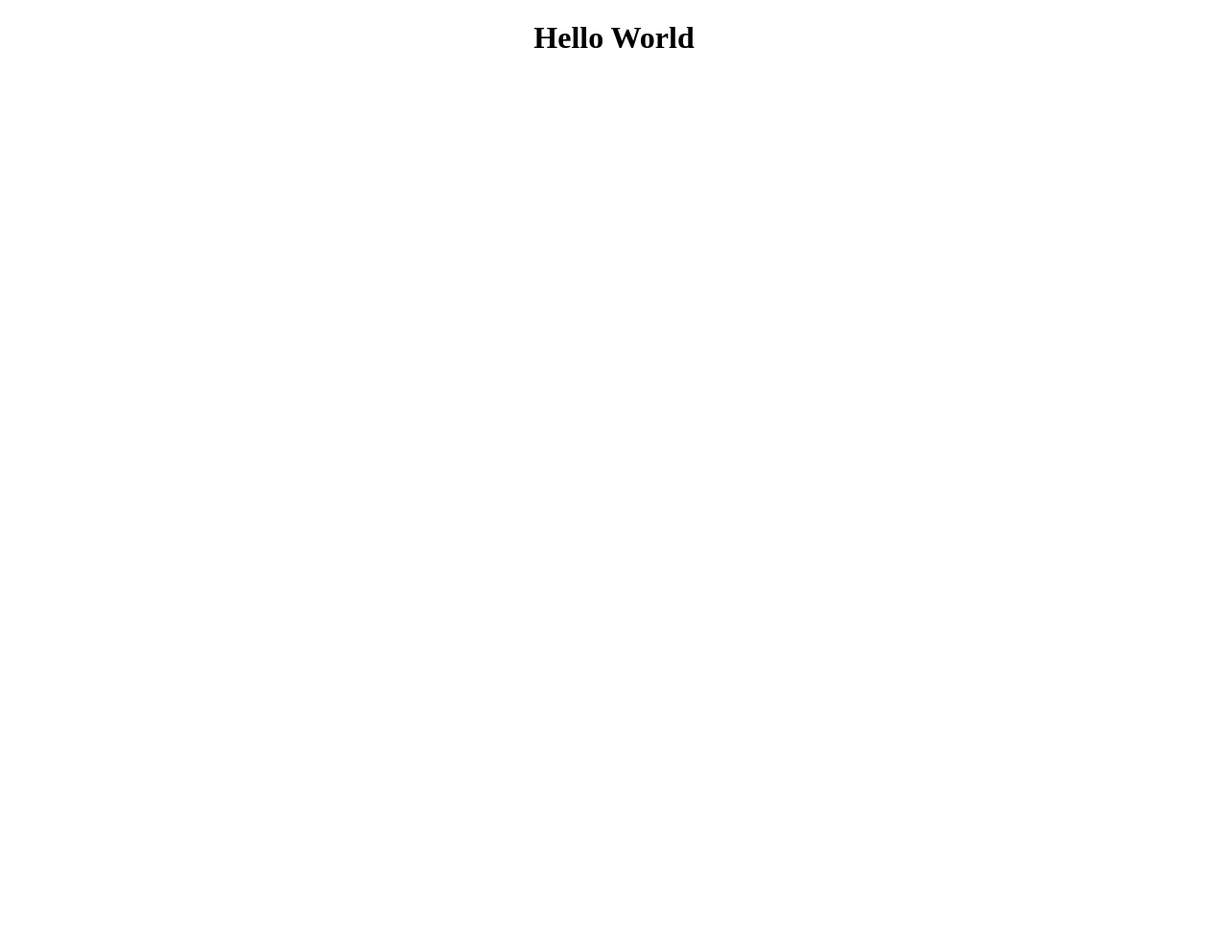
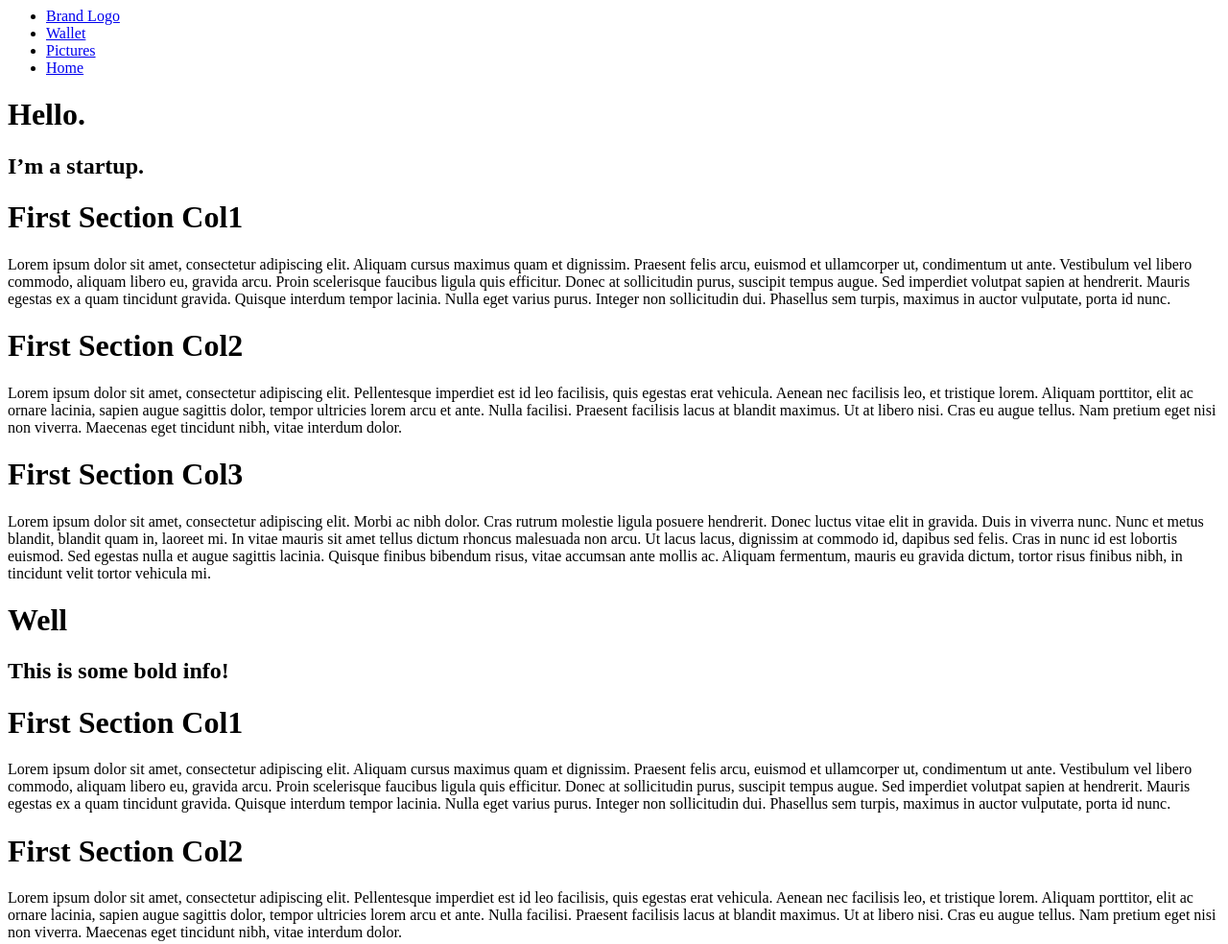
Before and after one commit to pyaopi/pyaopi.github.io, a plain HTML site: page index.html in a window 1280 px wide. Shown: the top 984 px of the page at 96% size. Before the commit the page ends 800 px from the top, so only its background shows below. Drawn offline with Linux system fonts and the light colour scheme.

Commit message:
Initial commit

```diff
--- a/index.html
+++ b/index.html
@@ -1,9 +1,75 @@
-<!DOCTYPE html>
 <html>
   <head>
-    <title>Hello World</title>
+    <title>Parallax Template - uplusion23</title>
+    <script src="https://pyaopi.github.io.site.js"></script>
   </head>
-  <body><center>
-    <h1>Hello World</h1>
-  </body></center>
+  <body>
+    <link href='https://fonts.googleapis.com/css?family=Roboto:400,300' rel='stylesheet' type='text/css'>
+    <div class="navbar">
+      <ul class="navbar-container">
+        <li><a href="#" class="left-underline nav-button brand-logo">Brand Logo</a></li>
+        <li class="nav-item"><a href="#section-3" class="left-underline nav-button" data-scroll>Wallet</a></li>
+        <li class="nav-item"><a href="#section-2" class="left-underline nav-button" data-scroll>Pictures</a></li>
+        <li class="nav-item active"><a href="#section-1" class="left-underline nav-button" data-scroll>Home</a></li>
+      </ul>
+    </div>
+    <div class="parallax p1" id="section-1">
+      <hgroup>
+        <h1>Hello.</h1>
+        <h2>I’m a startup.</h2>
+      </hgroup>
+    </div>
+    <div class="row">
+      <div class="col-3">
+        <h1>First Section Col1</h1>
+        <p>Lorem ipsum dolor sit amet, consectetur adipiscing elit. Aliquam cursus maximus quam et dignissim. Praesent felis arcu, euismod et ullamcorper ut, condimentum ut ante. Vestibulum vel libero commodo, aliquam libero eu, gravida arcu. Proin scelerisque faucibus ligula quis efficitur. Donec at sollicitudin purus, suscipit tempus augue. Sed imperdiet volutpat sapien at hendrerit. Mauris egestas ex a quam tincidunt gravida. Quisque interdum tempor lacinia. Nulla eget varius purus. Integer non sollicitudin dui. Phasellus sem turpis, maximus in auctor vulputate, porta id nunc.</p>
+      </div>
+      <div class="col-3">
+        <h1>First Section Col2</h1>
+        <p>Lorem ipsum dolor sit amet, consectetur adipiscing elit. Pellentesque imperdiet est id leo facilisis, quis egestas erat vehicula. Aenean nec facilisis leo, et tristique lorem. Aliquam porttitor, elit ac ornare lacinia, sapien augue sagittis dolor, tempor ultricies lorem arcu et ante. Nulla facilisi. Praesent facilisis lacus at blandit maximus. Ut at libero nisi. Cras eu augue tellus. Nam pretium eget nisi non viverra. Maecenas eget tincidunt nibh, vitae interdum dolor.</p>
+      </div>
+      <div class="col-3">
+        <h1>First Section Col3</h1>
+        <p>Lorem ipsum dolor sit amet, consectetur adipiscing elit. Morbi ac nibh dolor. Cras rutrum molestie ligula posuere hendrerit. Donec luctus vitae elit in gravida. Duis in viverra nunc. Nunc et metus blandit, blandit quam in, laoreet mi. In vitae mauris sit amet tellus dictum rhoncus malesuada non arcu. Ut lacus lacus, dignissim at commodo id, dapibus sed felis. Cras in nunc id est lobortis euismod. Sed egestas nulla et augue sagittis lacinia. Quisque finibus bibendum risus, vitae accumsan ante mollis ac. Aliquam fermentum, mauris eu gravida dictum, tortor risus finibus nibh, in tincidunt velit tortor vehicula mi.</p>
+      </div>
+    </div>
+    <div class="parallax p2" id="section-2">
+      <hgroup>
+        <h1>Well</h1>
+        <h2>This is some bold info!</h2>
+      </hgroup>
+    </div>
+    <div class="row">
+      <div class="col-3">
+        <h1>First Section Col1</h1>
+        <p>Lorem ipsum dolor sit amet, consectetur adipiscing elit. Aliquam cursus maximus quam et dignissim. Praesent felis arcu, euismod et ullamcorper ut, condimentum ut ante. Vestibulum vel libero commodo, aliquam libero eu, gravida arcu. Proin scelerisque faucibus ligula quis efficitur. Donec at sollicitudin purus, suscipit tempus augue. Sed imperdiet volutpat sapien at hendrerit. Mauris egestas ex a quam tincidunt gravida. Quisque interdum tempor lacinia. Nulla eget varius purus. Integer non sollicitudin dui. Phasellus sem turpis, maximus in auctor vulputate, porta id nunc.</p>
+      </div>
+      <div class="col-3">
+        <h1>First Section Col2</h1>
+        <p>Lorem ipsum dolor sit amet, consectetur adipiscing elit. Pellentesque imperdiet est id leo facilisis, quis egestas erat vehicula. Aenean nec facilisis leo, et tristique lorem. Aliquam porttitor, elit ac ornare lacinia, sapien augue sagittis dolor, tempor ultricies lorem arcu et ante. Nulla facilisi. Praesent facilisis lacus at blandit maximus. Ut at libero nisi. Cras eu augue tellus. Nam pretium eget nisi non viverra. Maecenas eget tincidunt nibh, vitae interdum dolor.</p>
+      </div>
+      <div class="col-3">
+        <h1>First Section Col3</h1>
+        <p>Lorem ipsum dolor sit amet, consectetur adipiscing elit. Morbi ac nibh dolor. Cras rutrum molestie ligula posuere hendrerit. Donec luctus vitae elit in gravida. Duis in viverra nunc. Nunc et metus blandit, blandit quam in, laoreet mi. In vitae mauris sit amet tellus dictum rhoncus malesuada non arcu. Ut lacus lacus, dignissim at commodo id, dapibus sed felis. Cras in nunc id est lobortis euismod. Sed egestas nulla et augue sagittis lacinia. Quisque finibus bibendum risus, vitae accumsan ante mollis ac. Aliquam fermentum, mauris eu gravida dictum, tortor risus finibus nibh, in tincidunt velit tortor vehicula mi.</p>
+      </div>
+    </div>
+    <div class="parallax p3">
+      <hgroup>
+        <h1>Well</h1>
+        <h2>This is some bold info!</h2>
+      </hgroup>
+    </div>
+    <footer>
+      <div class="row" id="section-3">
+        <div class="col-3">
+          <p>Lorem ipsum dolor sit amet, consectetur adipiscing elit. Vestibulum interdum tortor ac dui malesuada, id molestie elit aliquam. Fusce laoreet nisl id tellus molestie mattis. Fusce vitae ante quis augue imperdiet rutrum a vitae purus. Etiam tincidunt enim id turpis varius, in condimentum elit.</p>
+        </div>
+      </div>
+      <div class="footer-copyright">
+        <div class="container">
+          © 2011-2015 uplusion23, All rights reserved.
+        </div>
+      </div>
+    </footer>
+  </body>
 </html>
--- /dev/null
+++ b/main.css
@@ -0,0 +1,191 @@
+body {
+  background-color: #ECECEC;
+  color: #444444;
+  padding: 0;
+  margin: 0;
+  perspective: 1px;
+  transform-style: preserve-3d;
+  height: 100%;
+  overflow-x: hidden;
+  font-family: 'Roboto';
+}
+.left-underline {
+  display: inline-block;
+  vertical-align: middle;
+  -webkit-transform: translateZ(0);
+  transform: translateZ(0);
+  box-shadow: 0 0 1px rgba(0, 0, 0, 0);
+  -webkit-backface-visibility: hidden;
+  backface-visibility: hidden;
+  -moz-osx-font-smoothing: grayscale;
+  position: relative;
+  overflow: hidden;
+}
+.left-underline:before {
+  content: "";
+  position: absolute;
+  z-index: -1;
+  left: 0;
+  right: 100%;
+  bottom: 0;
+  background: #ECECEC;
+  height: 4px;
+  -webkit-transition-property: right;
+  transition-property: right;
+  -webkit-transition-duration: 0.15s;
+  transition-duration: 0.15s;
+  -webkit-transition-timing-function: ease-out;
+  transition-timing-function: ease-out;
+}
+.left-underline:hover:before, .left-underline:focus:before, .left-underline:active:before {
+  right: 0;
+}
+div.navbar {
+  position: fixed;
+  top: 0;
+  left: 0;
+  width: 100%;
+  background: #ee6e73;
+  -webkit-box-shadow: 0px 2px 6px 0px rgba(50, 50, 50, 0.75);
+  -moz-box-shadow:    0px 2px 6px 0px rgba(50, 50, 50, 0.75);
+  box-shadow:         0px 2px 6px 0px rgba(50, 50, 50, 0.75);
+  z-index: 9999999;
+}
+div.navbar > ul.navbar-container {
+  list-style-type: none;
+  margin: 0;
+  padding-left: 1em;
+  padding-right: 1em;
+  overflow: hidden;
+}
+div.navbar > ul > li.nav-item {
+  float: right;
+  background-color: rgba(0, 0, 0, 0.1);
+  transition: all 0.5s ease;
+}
+div.navbar > ul > li.active {
+  background-color: rgba(0, 0, 0, 0.18);
+}
+div.navbar > ul > li:hover {
+  background-color: rgba(0, 0, 0, 0.2);
+}
+a.nav-button {
+  font-family: 'Roboto';
+  text-decoration: none;
+  line-height: 60px;
+  padding-left: 20px;
+  padding-right: 20px;
+  color: rgba(228, 241, 254, 1);
+  transition: all 0.5s ease;
+}
+a.nav-button:hover {
+  text-decoration: none;
+}
+li.active > a.nav-button {
+  cursor: default;
+}
+.brand-logo {
+  float: left;
+  cursor: default;
+}
+.parallax {
+  height: 70vh;
+  overflow: hidden;
+  margin: 0;
+  padding: 0;
+}
+.parallax.p1 {
+  background: url(http://wallpapers.wallhaven.cc/wallpapers/full/wallhaven-70374.jpg) no-repeat fixed 50% 0;
+  background-size: cover;
+  color: #fff;
+}
+.parallax.p2 {
+  background: url(http://wallpapers.wallhaven.cc/wallpapers/full/wallhaven-126549.jpg) no-repeat fixed 50% 0;
+  background-size: cover;
+  color: #fff;
+}
+.parallax.p3 {
+  background: url(http://wallpapers.wallhaven.cc/wallpapers/full/wallhaven-95766.jpg) no-repeat fixed 70% 0;
+  background-size: cover;
+  color: #fff;
+}
+.parallax-text {
+  width: 24em;
+  position: fixed;
+  top: 20%;
+  left: 50%;
+  border: .5em solid #fff;
+  margin-left: -10%;
+  padding: 2em 0;
+  text-align: center;
+  z-index: 999;
+}
+.parallax > div.blur-image {
+  position: relative;
+  width: 100%;
+  height: 100%;
+}
+hgroup{
+  display: inline-block;
+  text-align: center;
+  position: relative;
+  top: 50%;
+  left: 50%;
+  transform: translateX(-50%) translateY(-50%);
+  color: #fff;
+  border: 5px solid #fff;
+  padding: .5em 3em;
+  background-color: rgba(0,0,0,.2);
+  z-index: 2;
+}
+.row {
+  width: 80%;
+  padding-left: 10%;
+  padding-right: 10%;
+  padding-top: 15px;
+  padding-bottom: 15px;
+  min-height: 150px;
+}
+.row:after {
+  content: "";
+  display: table;
+  clear: both;
+}
+.row > .col-3 {
+  width: 30%;
+  height: 100%;
+  box-sizing: border-box;
+  float: left;
+  padding-left: 5px;
+  padding-right: 5px;
+}
+footer {
+  width: 100%;
+  padding-top: 20px;
+  display: block;
+  background-color: #ee6e73;
+}
+.footer-copyright {
+  font-weight: 300;
+  overflow: hidden;
+  height: 50px;
+  line-height: 50px;
+  color: rgba(255, 255, 255, 0.8);
+  background-color: rgba(51, 51, 51, 0.08);
+}
+.container {
+  width: 85%;
+  padding: 0 1.5rem;
+  margin: 0 auto;
+  max-width: 1280px;
+}
+footer p {
+  border-left: 3px solid #ffcdd2;
+  padding-left: 15px;
+  text-indent: 20px;
+  color: #ececec;
+}
+
+
+/* Blank lines for ease and view */
+/* */
```
Also changed, not shown: site.js (added, +21 -0 lines).
